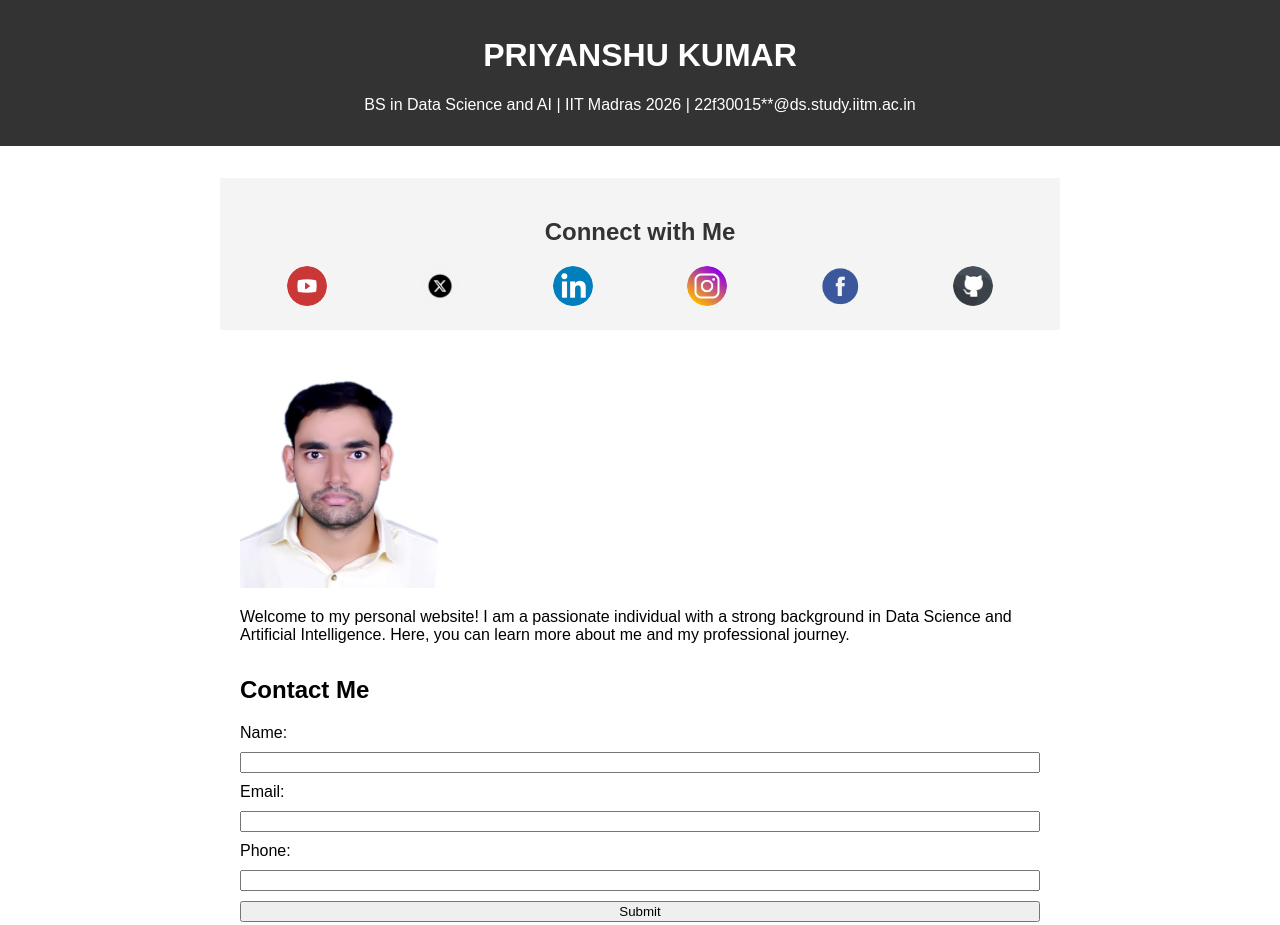
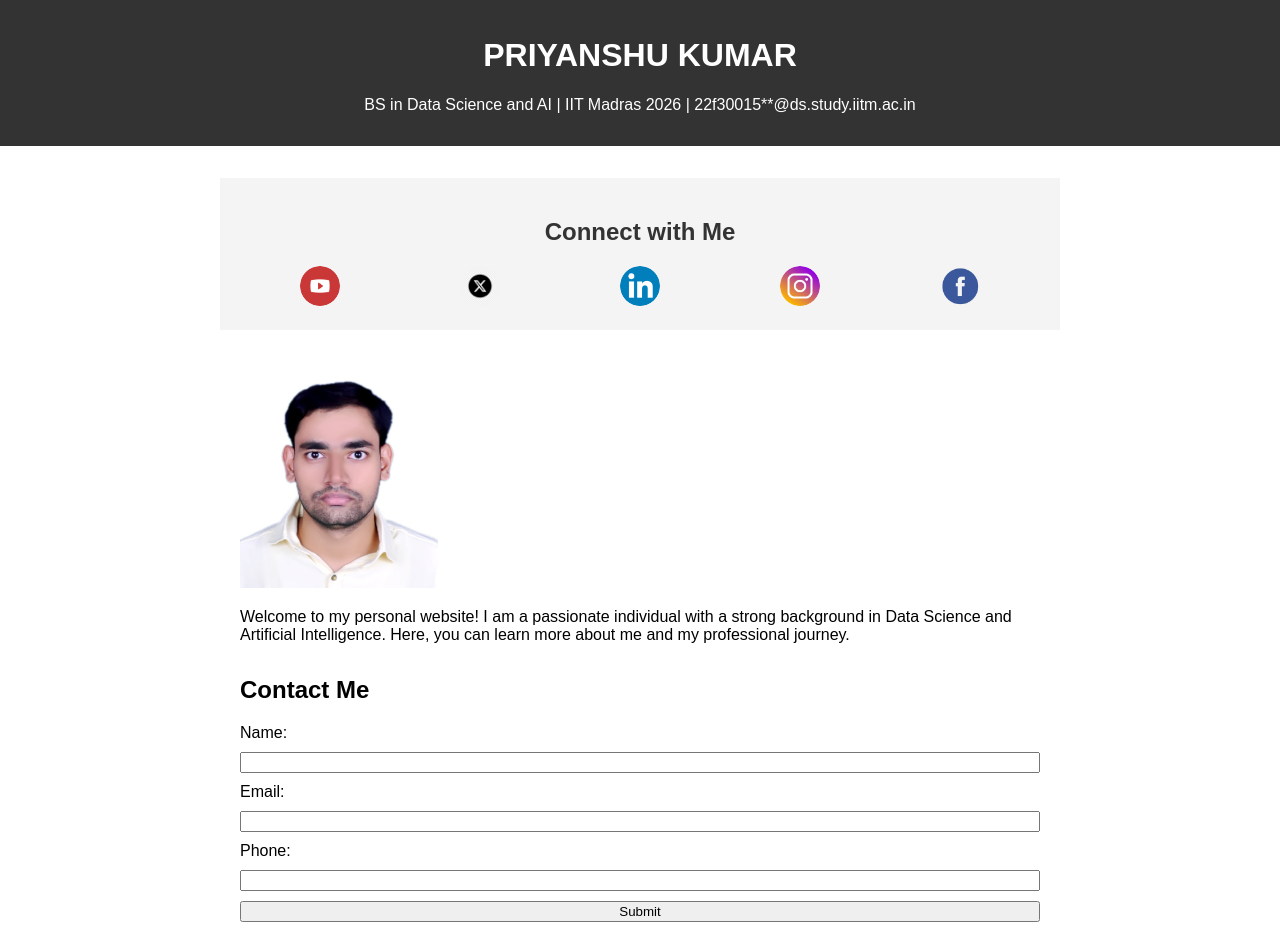
Before and after one commit to pk24india/cv, a plain HTML site: page index.html in a window 1280 px wide. Shown: the top 925 px of the page. Drawn offline with Linux system fonts and the light colour scheme.

Commit message:
Update index.html

```diff
--- a/index.html
+++ b/index.html
@@ -41,9 +41,7 @@
 
             <!-- Add more social media icons as needed -->
 
-            <a href="https://github.com/pk24india" target="_blank" title="GitHub">
-                <img src="gi.png" alt="GitHub Icon">
-            </a>
+
         </div>
     </section>
 
```
